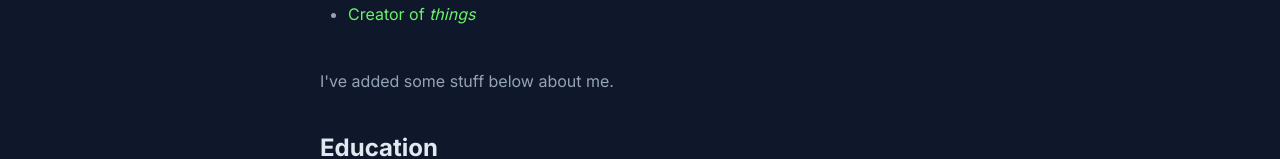
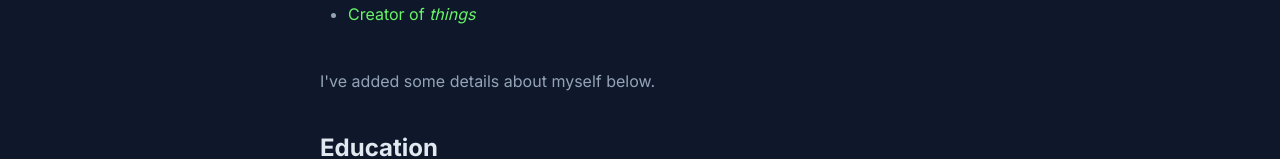
Before and after one commit to mattyhempstead/website, a Next.js app: page / in a window 1280 px wide. Shown: the part 262-421 px from the top of the page. Built offline with nearby package versions, Linux system fonts and the light colour scheme.

Commit message:
Update pages

```diff
--- a/app/page.tsx
+++ b/app/page.tsx
@@ -24,7 +24,7 @@ export default function Page() {
         {/* <br /> */}
 
         <p>
-            hi stranger
+            hi stranger.
         </p>
         <br/>
 
@@ -40,7 +40,7 @@ export default function Page() {
         <br/>
 
         <p>
-            I've added some stuff below about me.
+            I've added some details about myself below.
         </p>
         {/* If you want  */}
 
--- a/public/projects/mnist/src/index.html
+++ b/public/projects/mnist/src/index.html
@@ -17,7 +17,7 @@
     </style>
     <body>
 
-    <body style="">
+    <body>
         <div style="height:10px"></div>
 
         <b><h2>MNIST</h2></b>
```
